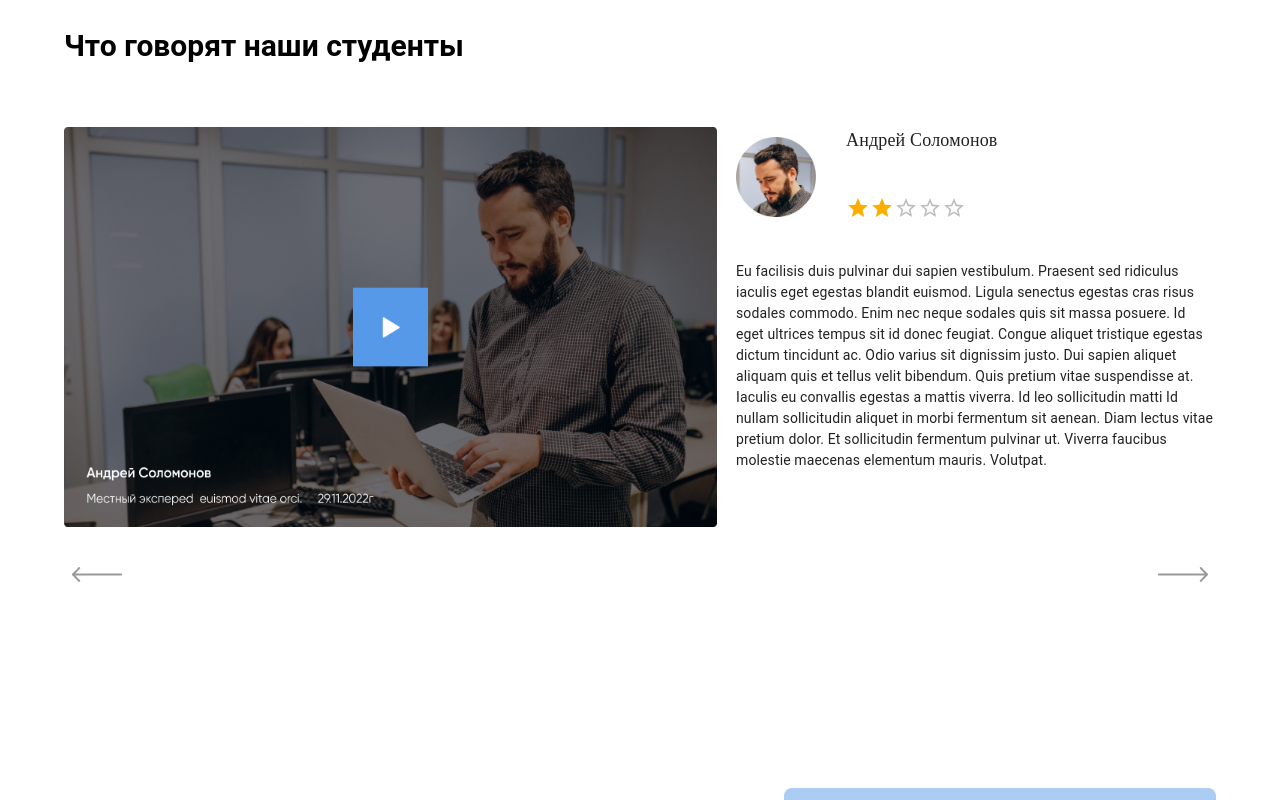
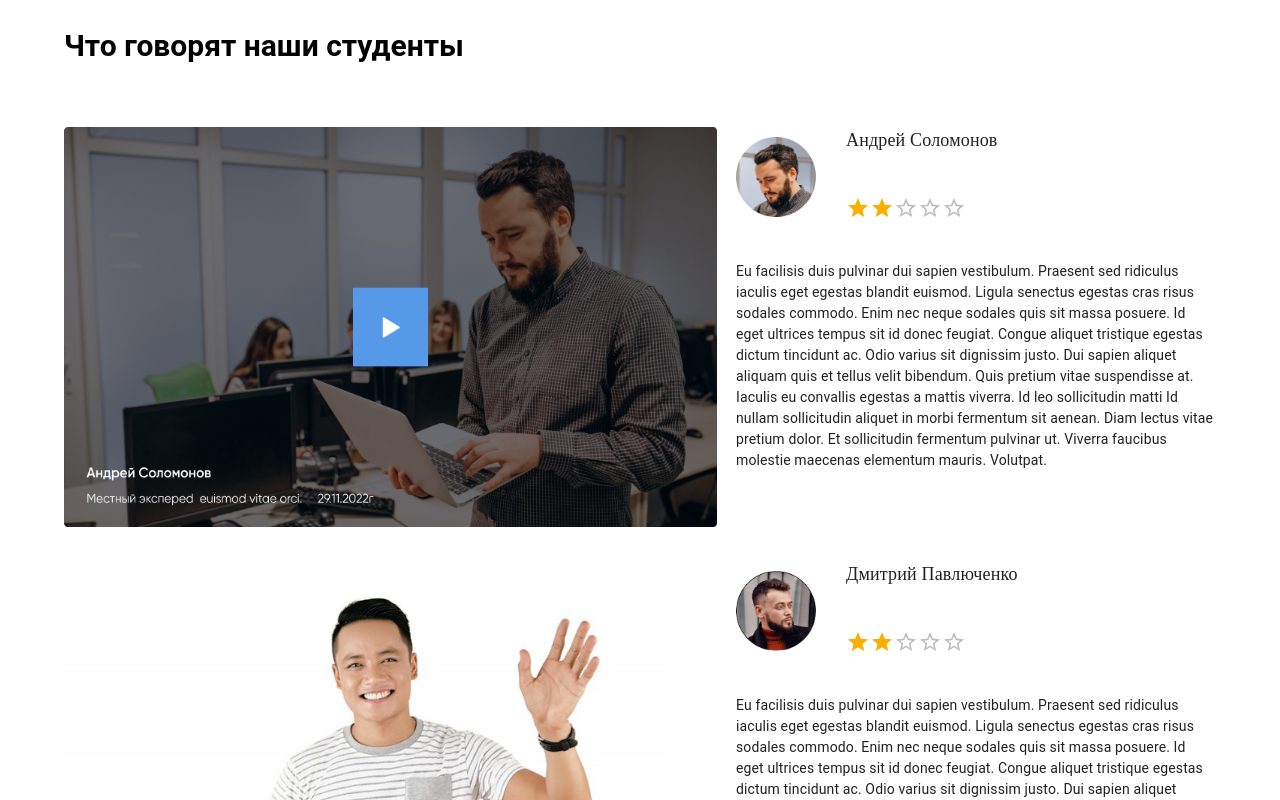
Before and after one commit to chaze77/landing-page, a React (Vite) app: page / in a window 1280 px wide. Shown: the part 2980-3780 px from the top of the page. Built offline with nearby package versions, Linux system fonts and the light colour scheme; a web font is replaced by a local one.

Commit message:
check slider

```diff
--- a/src/components/Students/Students.jsx
+++ b/src/components/Students/Students.jsx
@@ -42,9 +42,7 @@ const Students = () => {
             Что говорят наши студенты
           </Typography>
         </Box>
-
-        <Slider {...sliderSettings} ref={sliderRef}>
-          {" "}
+        {/* <Slider {...sliderSettings} ref={sliderRef}> */}{" "}
         {/* Добавляем ref */}
         {studentsData.map((student, index) => (
           <Box key={index}>
@@ -66,11 +64,7 @@ const Students = () => {
                   },
                 }}
               >
-                  <img
-                    src={student.video}
-                    alt="video"
-                    className={styles.video}
-                  />
+                <img src={student.video} alt="video" className={styles.video} />
               </Grid>
               <Grid item xl={0.2} lg={0.2} md={0.2}></Grid>
               <Grid item xl={5} lg={5} md={5} sm={12} xs={12}>
@@ -98,10 +92,8 @@ const Students = () => {
             </Grid>
           </Box>
         ))}
-        </Slider>
-
+        {/* </Slider> */}
         <Box className={styles.arrows}>
-          {/* Делаем ваши кнопки переключателями */}
           <Button onClick={handlePrevSlide}>
             <img src={left} alt="left" />
           </Button>
```
Lines whose indentation alone changed are shown as unchanged.
